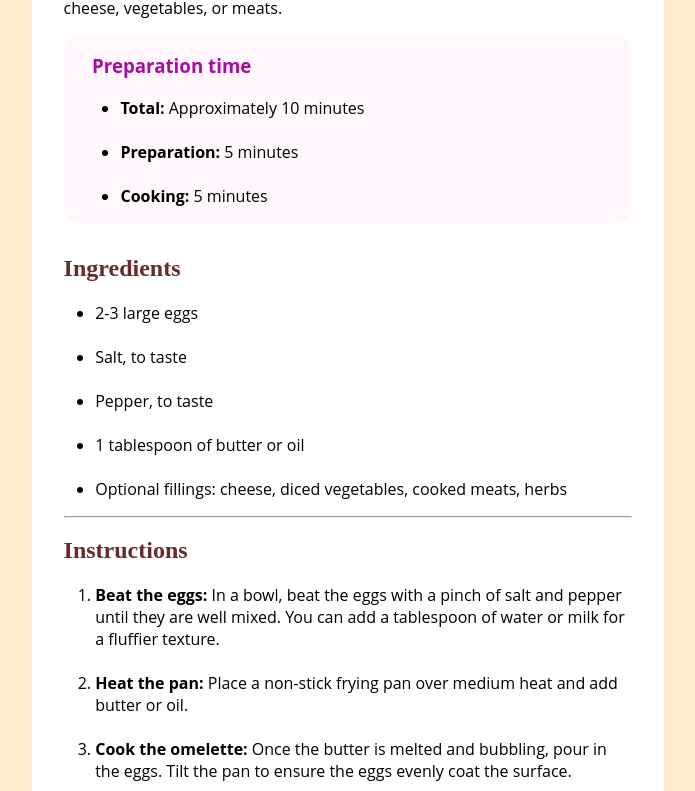
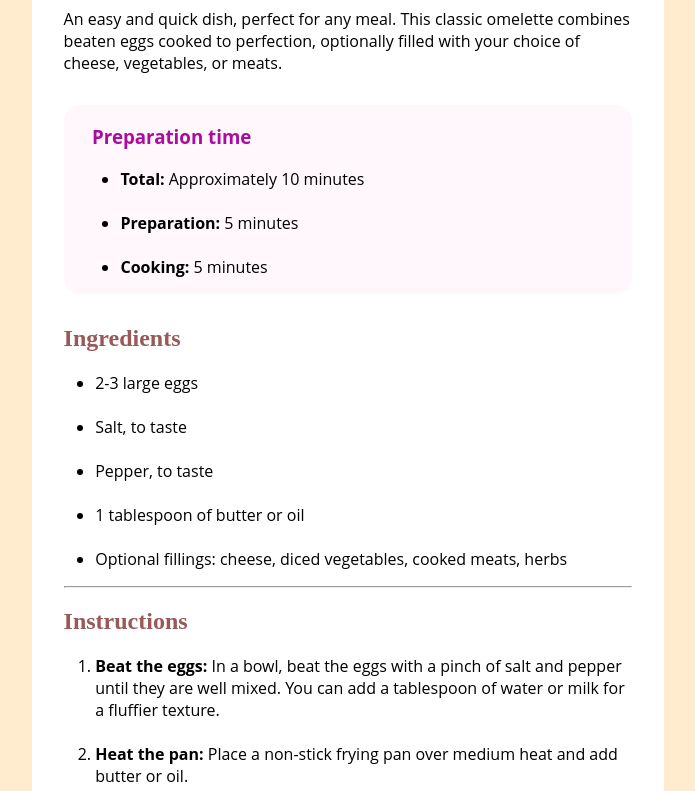
Before and after one commit to DanielM3218/cssExrecise, a plain HTML site: page index.html in a window 1280 px wide. Shown: the part 427-1218 px from the top of the page, without its empty margins (292-987 px from the left). Drawn offline with Linux system fonts and the light colour scheme.

Commit message:
last update

```diff
--- a/style.css
+++ b/style.css
@@ -9,6 +9,7 @@ div{
     width:50%;
     border-radius: 15px;
     margin-bottom: 5%;
+    margin-top: 5%;
 
 }
 img{
@@ -45,7 +46,7 @@ h2{
     margin: 5 auto;
     margin-left: 5%;
     margin-right: 5%;
-    color: rgb(105, 43, 43);
+    color: rgba(147, 81, 81, 0.955);
 }
 
 hr{
@@ -92,3 +93,6 @@ h3{
     width: 90%;
 
 }
+/**{
+    border: red solid 2px;
+}
```
